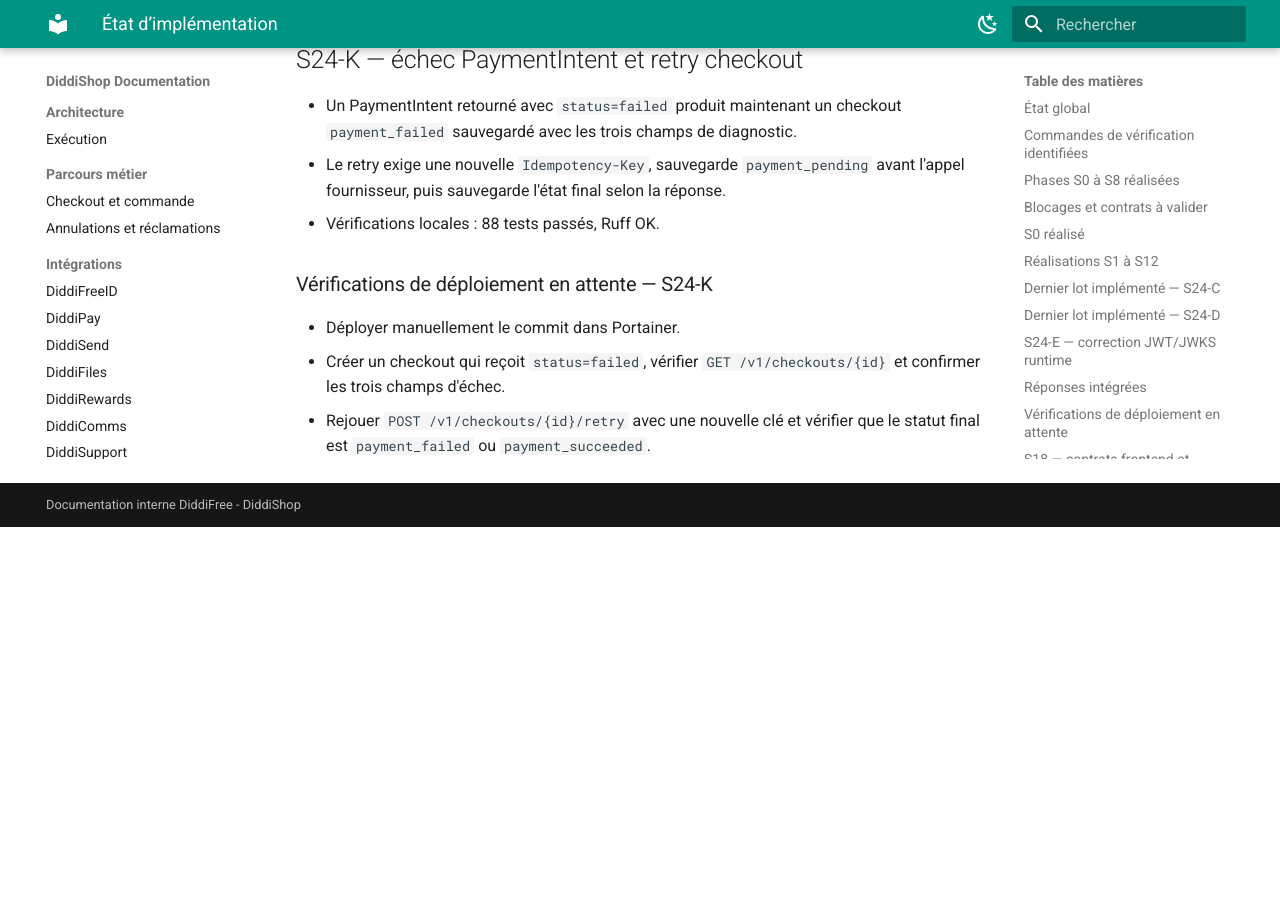
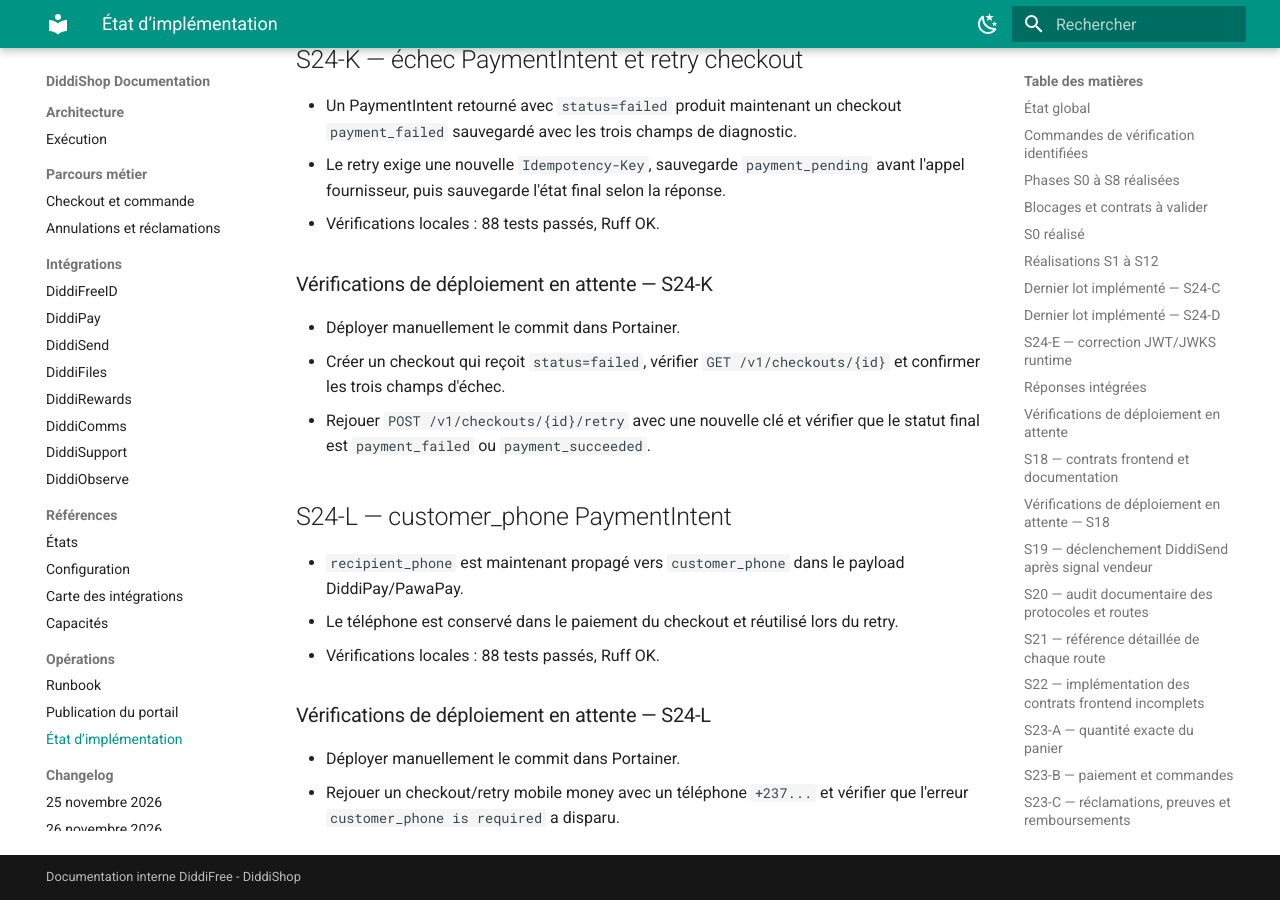
Before and after one commit to DIDDI-FREE/diddi-shop-backend-staging, an MkDocs documentation site: the page built from docs/IMPLEMENTATION-STATUS.md, in a window 1280 px wide and 900 px high, scrolled down 10600 px. Built offline with MkDocs 1.6.1 and Material for MkDocs 9.7.7, drawn with Linux system fonts in a browser that asks for light colours; before the commit the page ends 11127 px from its top, so only the background shows below that.

Commit message:
fix: forward customer phone to payment provider

```diff
--- a/docs/IMPLEMENTATION-STATUS.md
+++ b/docs/IMPLEMENTATION-STATUS.md
@@ -391,3 +391,17 @@ PyJWT au build. Aucun changement Portainer n’a été effectué.
   et confirmer les trois champs d'échec.
 - Rejouer `POST /v1/checkouts/{id}/retry` avec une nouvelle clé et vérifier que
   le statut final est `payment_failed` ou `payment_succeeded`.
+
+## S24-L — customer_phone PaymentIntent
+
+- `recipient_phone` est maintenant propagé vers `customer_phone` dans le
+  payload DiddiPay/PawaPay.
+- Le téléphone est conservé dans le paiement du checkout et réutilisé lors du
+  retry.
+- Vérifications locales : 88 tests passés, Ruff OK.
+
+### Vérifications de déploiement en attente — S24-L
+
+- Déployer manuellement le commit dans Portainer.
+- Rejouer un checkout/retry mobile money avec un téléphone `+237...` et vérifier
+  que l'erreur `customer_phone is required` a disparu.
```
Also changed, not shown: docs/decisions/DECISIONS.md (+15 -0 lines), tasks/S24-L-IMPLEMENTATION-2026-11-27.md (added, +20 -0 lines), tasks/todo.md (+1 -0 lines), 5 other files.
